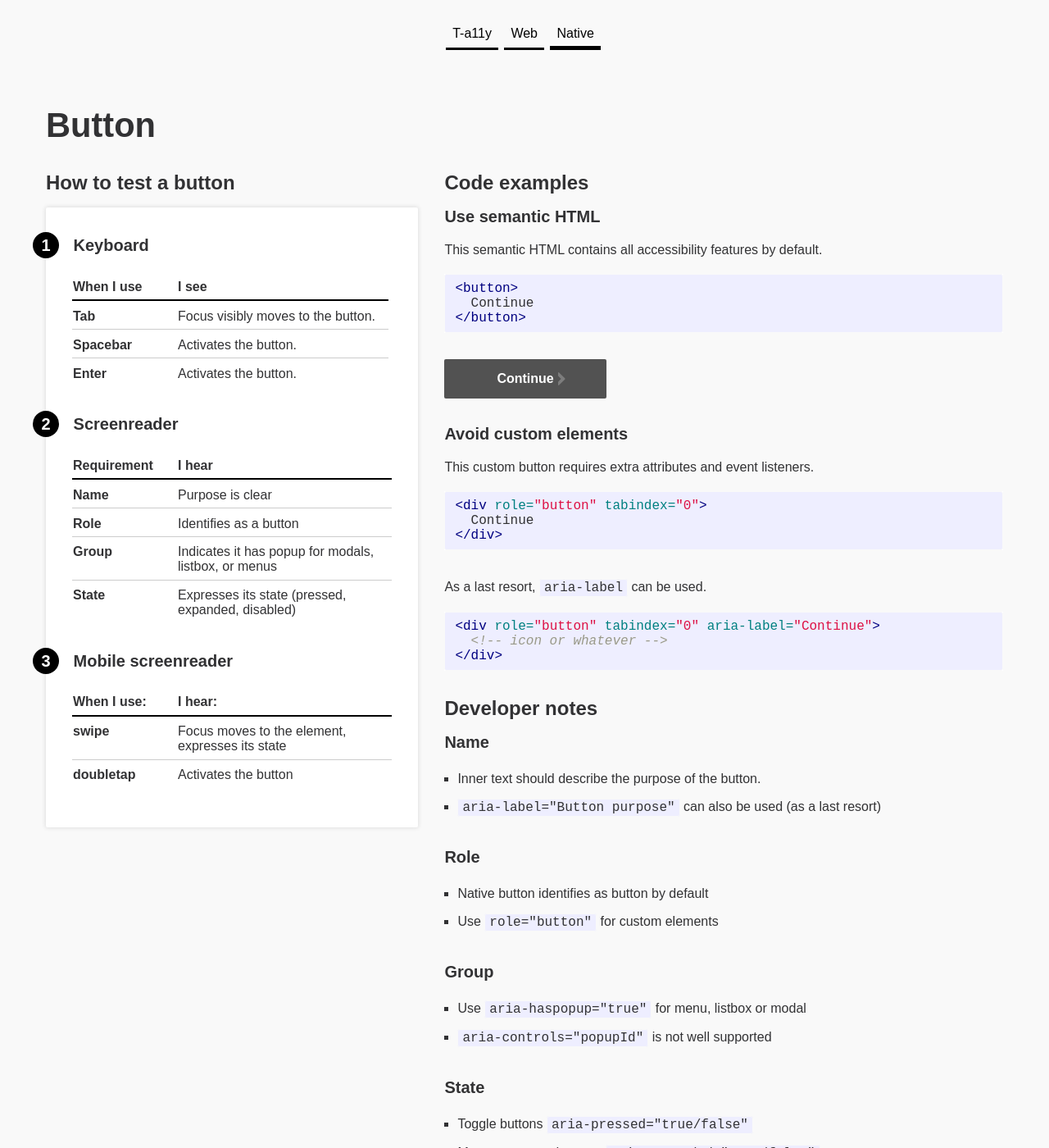
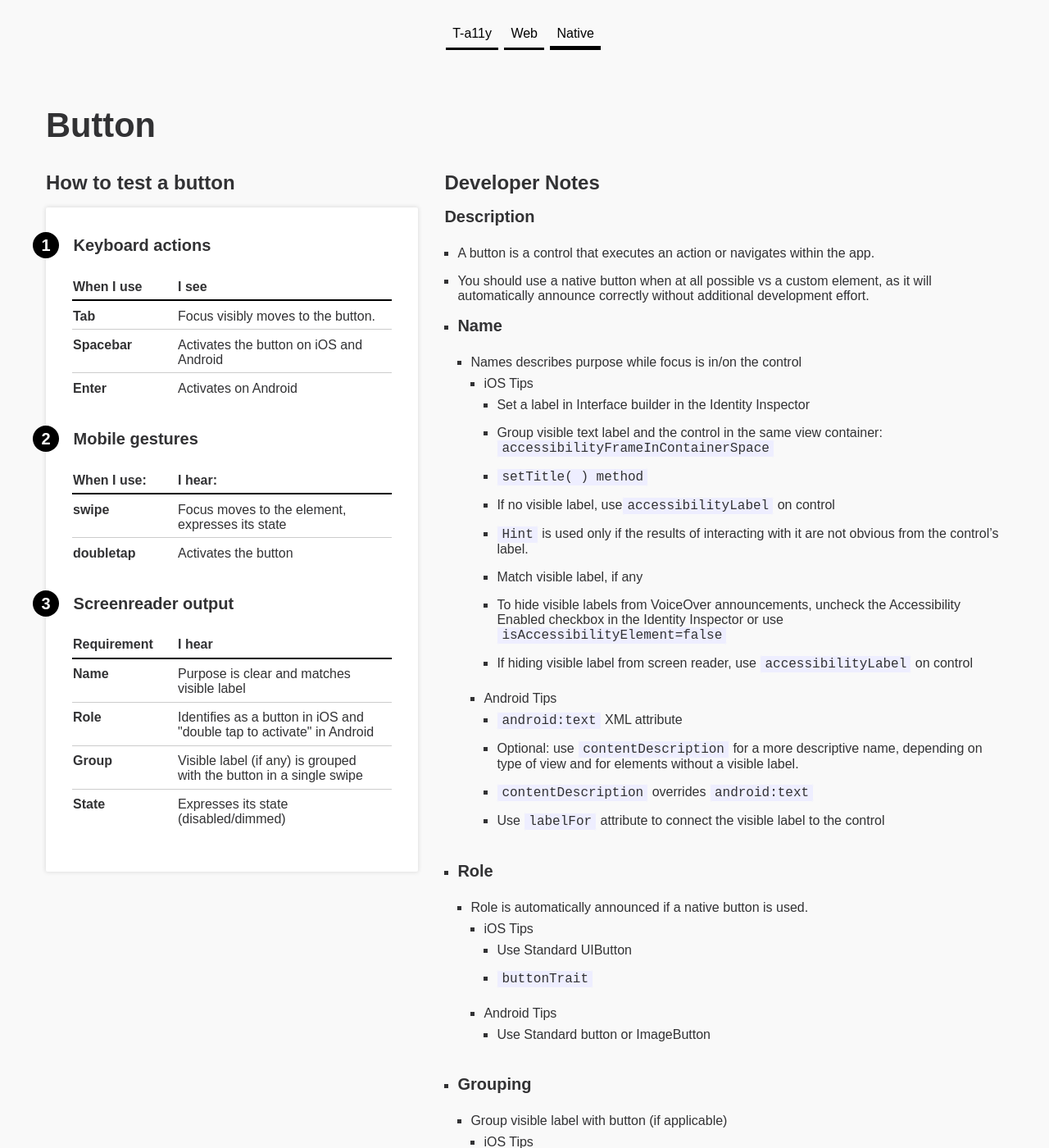
Before and after one commit to charlietriplett/OpenA11yEngineer, a Jekyll site: the page built from _checklist-native/button.md, in a window 1280 px wide and 1400 px high. Shown: the whole window at 82% size. Built offline with Jekyll 4.4.1, drawn with Linux system fonts in a browser that asks for light colours; some of the changed text lies outside the part shown.

Commit message:
Updated native button as POC

```diff
--- a/_checklist-native/button.md
+++ b/_checklist-native/button.md
@@ -8,18 +8,10 @@ keyboard:
   tab: |
     Focus visibly moves to the button.
   spacebar: |
-    Activates the button.
+    Activates the button on iOS and Android
   enter: |
-    Activates the button.
+    Activates on Android
 
-name:  |
-  Purpose is clear
-role:  |
-  Identifies as a button
-group: |
-  Indicates it has popup for modals, listbox, or menus
-state: |
-  Expresses its state (pressed, expanded, disabled)
 
 mobile:
   swipe: |
@@ -27,61 +19,96 @@ mobile:
   doubletap: |
     Activates the button
 
+name:  |
+  Purpose is clear and matches visible label
+role:  |
+  Identifies as a button in iOS and "double tap to activate" in Android
+group: |
+  Visible label (if any) is grouped with the button in a single swipe
+state: |
+  Expresses its state (disabled/dimmed)
+
 ---
 
 
-## Code examples
-
-### Use semantic HTML
-This semantic HTML contains all accessibility features by default.
-
-
-{% highlight html %}
-{% include /examples/button.html %}
-{% endhighlight %}
-
-{::nomarkdown}
-{% include /examples/button.html %}
-{:/}
-
-### Avoid custom elements
-This custom button requires extra attributes and event listeners.
-
-{% highlight html %}
-<div role="button" tabindex="0">
-  Continue
-</div>
-{% endhighlight %}
-
-As a last resort, `aria-label` can be used.
-
-{% highlight html %}
-<div role="button" tabindex="0" aria-label="Continue">
-  <!-- icon or whatever -->
-</div>
-{% endhighlight %}
-
-
-## Developer notes
-
-### Name
-- Inner text should describe the purpose of the button.
-- `aria-label="Button purpose"` can also be used (as a last resort)
-
-### Role
-- Native button identifies as button by default
-- Use `role="button"` for custom elements
-
-### Group
-- Use `aria-haspopup="true"` for menu, listbox or modal
-- `aria-controls="popupId"` is not well supported
-
-### State
-- Toggle buttons `aria-pressed="true/false"`
-- Menus or expanders use `aria-expanded="true/false"`
-- Use the `disabled` state for inactive buttons
-- Use `aria-disabled="true/false"` state for inactive custom elements
-
-### Focus
-- Focus must be visible
-- Custom elements need `tabindex="0"` to be focusable
+## Developer Notes
+### **Description**
+* A button is a control that executes an action or navigates within the app.
+* You should use a native button when at all possible vs a custom element, as it will automatically announce correctly without additional development effort.
+* ### **Name**
+  * Names describes purpose while focus is in/on the control
+    * iOS Tips
+      * Set a label in Interface builder in the Identity Inspector
+      * Group visible text label and the control in the same view container: `accessibilityFrameInContainerSpace`
+      * `setTitle( ) method`
+      * If no visible label, use`accessibilityLabel` on control
+      * `Hint` is used only if the results of interacting with it are not obvious from the control's label.
+      * Match visible label, if any
+      * To hide visible labels from VoiceOver announcements, uncheck the Accessibility Enabled checkbox in the Identity Inspector or use `isAccessibilityElement=false`
+      * If hiding visible label from screen reader, use `accessibilityLabel` on control
+    * Android Tips
+      * `android:text` XML attribute
+      * Optional: use `contentDescription` for a more descriptive name, depending on type of view and for elements without a visible label.
+      * `contentDescription` overrides `android:text`
+      * Use `labelFor` attribute to connect the visible label to the control
+* ### **Role**
+  * Role is automatically announced if a native button is used.
+    * iOS Tips
+      * Use Standard UIButton
+      * `buttonTrait`
+    * Android Tips
+      * Use Standard button or ImageButton
+* ### **Grouping**
+  * Group visible label with button (if applicable)
+    * iOS Tips
+      - `accessibilityFrame`
+      - `accessibilityFrameInContainerSpace`
+      - GroupView
+      - Only the container class is an accessible element, `isAccessibilityElement=true` and announces all elements in one announcement  This makes child elements no longer accessible by screen reader.
+    * Android Tips
+      - ViewGroup
+      - Set the container object's `android:screenReaderFocusable attribute=true`, and each inner object's `android:focusable attribute=false`. In doing so, accessibility services can present the inner elements' `contentDescriptions` or names, one after the other, in a single announcement.
+* ### **State**
+  * States can be selected, dimmed/disabled, on/off.
+    * iOS Tips
+      - Active: `isEnabled property`
+      - Disabled: `UIAccessibilityTraitNotEnabled`
+      - Announcement: dimmed
+    * Android Tips
+      - Active: `android:enabled=true`
+      - Disabled: `android:enabled=false`
+      - Announcement: disabled
+* ### **Focus**
+  * Only manage focus when needed.  Primarily, let the device manage default focus order
+  * Consider how focus should be managed between child elements and their parent views or containers
+    * iOS Tips
+      - `accessibilityElementIsFocused`
+      - `isAccessibilityElement=true`, makes the element visible to the Accessibility API
+      - `accessibilityElementsHidden` indicates that the children elements of the target element are visible or not to the Accessibility API
+      - `accessibilityViewIsModal` contains the screen reader focus inside the Modal
+      - To move screen reader focus to newly revealed content: `UIAccessibilityLayoutChangedNotification`
+      - To NOT move focus, but announce new content: `UIAccessibilityAnnouncementNotification`
+    * Android Tips
+      - `importantForAccessibility` makes the element visible to the Accessibility API
+      - `android:focusable=true`
+      - `android=clickable=true`
+      - Implement an `onClick( )` event handler for keyboard, not `onTouch( )`
+      - `nextFocusDown`
+      - `nextFocusUp`
+      - `nextFocusRight`
+      - `nextFocusLeft`
+      - `accessibilityTraversalBefore` (or after)
+      - To move screen reader focus to newly revealed content: `Type_View_Focused`
+      - To NOT move focus, but announce new content: `accessibilityLiveRegion`
+        - Polite or Assertive settings
+      - To hide controls: `Important_For_Accessibility_false`
+* ### **Actions**
+  * For external keyboard and screen reader:
+    * iOS Tips
+      * Screen reader - to activate:  double tap
+      * Keyboard - to focus: tab or arrow keys
+      * Keyboard - to activate: space bar
+    * Android Tips
+      * Screen reader - to activate:  double tap
+      * Keyboard - to focus: tab or arrow keys
+      * Keyboard - to activate: space bar or enter key
--- a/_layouts/entry.html
+++ b/_layouts/entry.html
@@ -26,7 +26,7 @@ layout: default
         <div id="step1" itemprop="step" itemscope itemtype="http://schema.org/HowToStep">
           <link itemprop="url" href="{{ site.url }}{{ site.baseurl }}{{ page.url | replace:'index.html',''}}#step1" />
           <h3 class="h-charlie" itemprop="name">
-            <step-number>1</step-number> Keyboard
+            <step-number>1</step-number> Keyboard actions
           </h3>
           <div itemprop="itemListElement" itemscope itemtype="http://schema.org/HowToDirection">
             <table itemprop="text">
@@ -51,7 +51,32 @@ layout: default
         <div id="step2" itemprop="step" itemscope itemtype="http://schema.org/HowToStep">
           <link itemprop="url" href="{{ site.url }}{{ site.baseurl }}{{ page.url | replace:'index.html',''}}#step2" />
           <h3 class="h-charlie" itemprop="name">
-            <step-number>2</step-number> Screenreader
+            <step-number>2</step-number> Mobile gestures
+          </h3>
+          <div itemprop="itemListElement" itemscope itemtype="http://schema.org/HowToDirection">
+            <table itemprop="text">
+              <thead>
+              <tr>
+                <th scope="col">When I use:</th>
+                <th scope="col">I hear:</th>
+              </tr>
+              </thead>
+              <tbody>
+              {% for input in page.mobile %}
+              <tr>
+                <th scope="row">{{ input[0] }}</th>
+                <td>{{ input[1] | escape }}</td>
+              </tr>
+              {% endfor %}
+              </tbody>
+            </table>
+          </div>
+        </div>
+
+        <div id="step3" itemprop="step" itemscope itemtype="http://schema.org/HowToStep">
+          <link itemprop="url" href="{{ site.url }}{{ site.baseurl }}{{ page.url | replace:'index.html',''}}#step3" />
+          <h3 class="h-charlie" itemprop="name">
+            <step-number>3</step-number> Screenreader output
           </h3>
           <div itemprop="itemListElement" itemscope itemtype="http://schema.org/HowToDirection">
             <table itemprop="text">
@@ -83,30 +108,6 @@ layout: default
           </div>
         </div>
 
-        <div id="step3" itemprop="step" itemscope itemtype="http://schema.org/HowToStep">
-          <link itemprop="url" href="{{ site.url }}{{ site.baseurl }}{{ page.url | replace:'index.html',''}}#step3" />
-          <h3 class="h-charlie" itemprop="name">
-            <step-number>3</step-number> Mobile screenreader
-          </h3>
-          <div itemprop="itemListElement" itemscope itemtype="http://schema.org/HowToDirection">
-            <table itemprop="text">
-              <thead>
-              <tr>
-                <th scope="col">When I use:</th>
-                <th scope="col">I hear:</th>
-              </tr>
-              </thead>
-              <tbody>
-              {% for input in page.mobile %}
-              <tr>
-                <th scope="row">{{ input[0] }}</th>
-                <td>{{ input[1] | escape }}</td>
-              </tr>
-              {% endfor %}
-              </tbody>
-            </table>
-          </div>
-        </div>
 
       </div>
     </div>
```
Also changed, not shown: _checklist-web/separator.md (added, +50 -0 lines), 1 other file.
